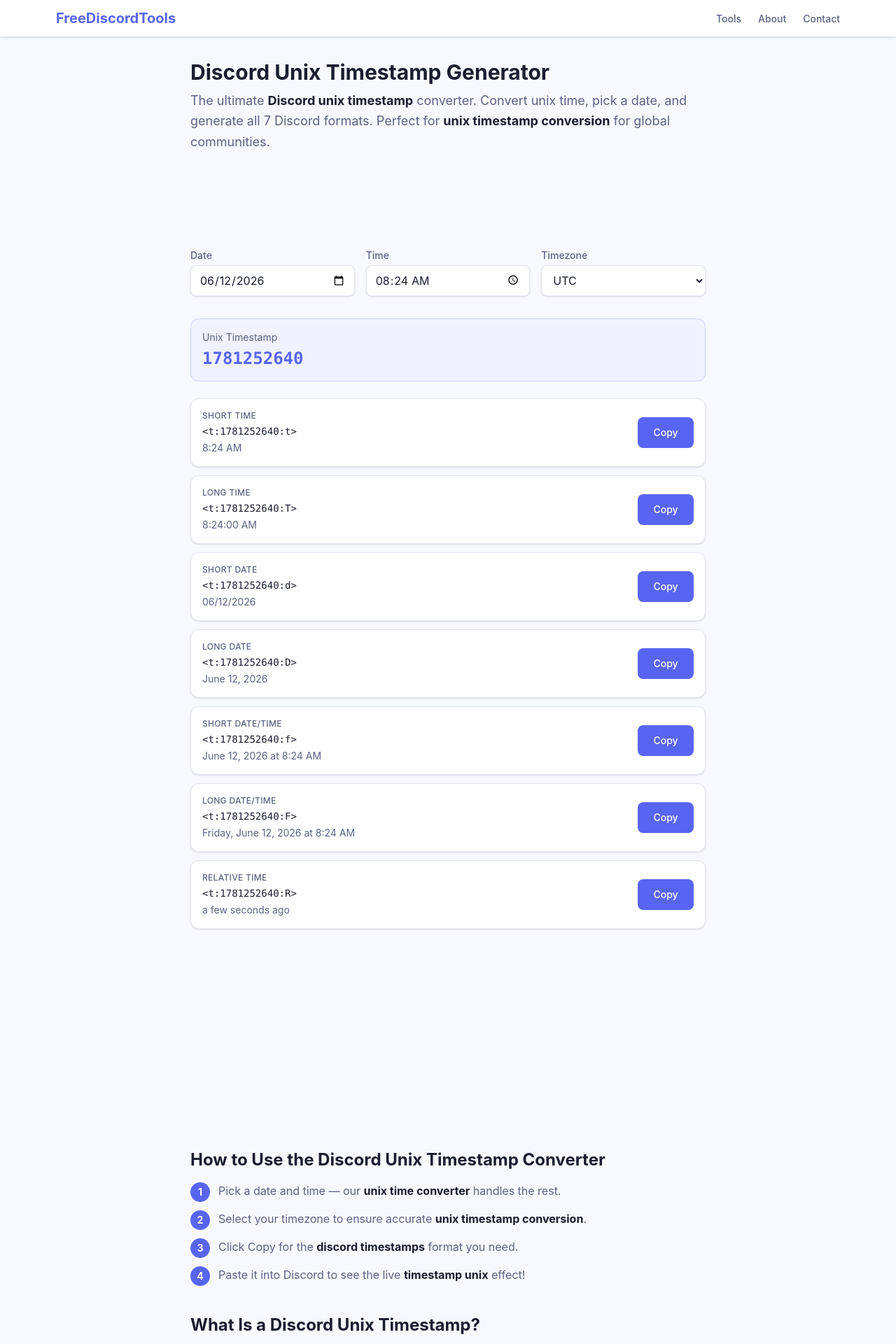
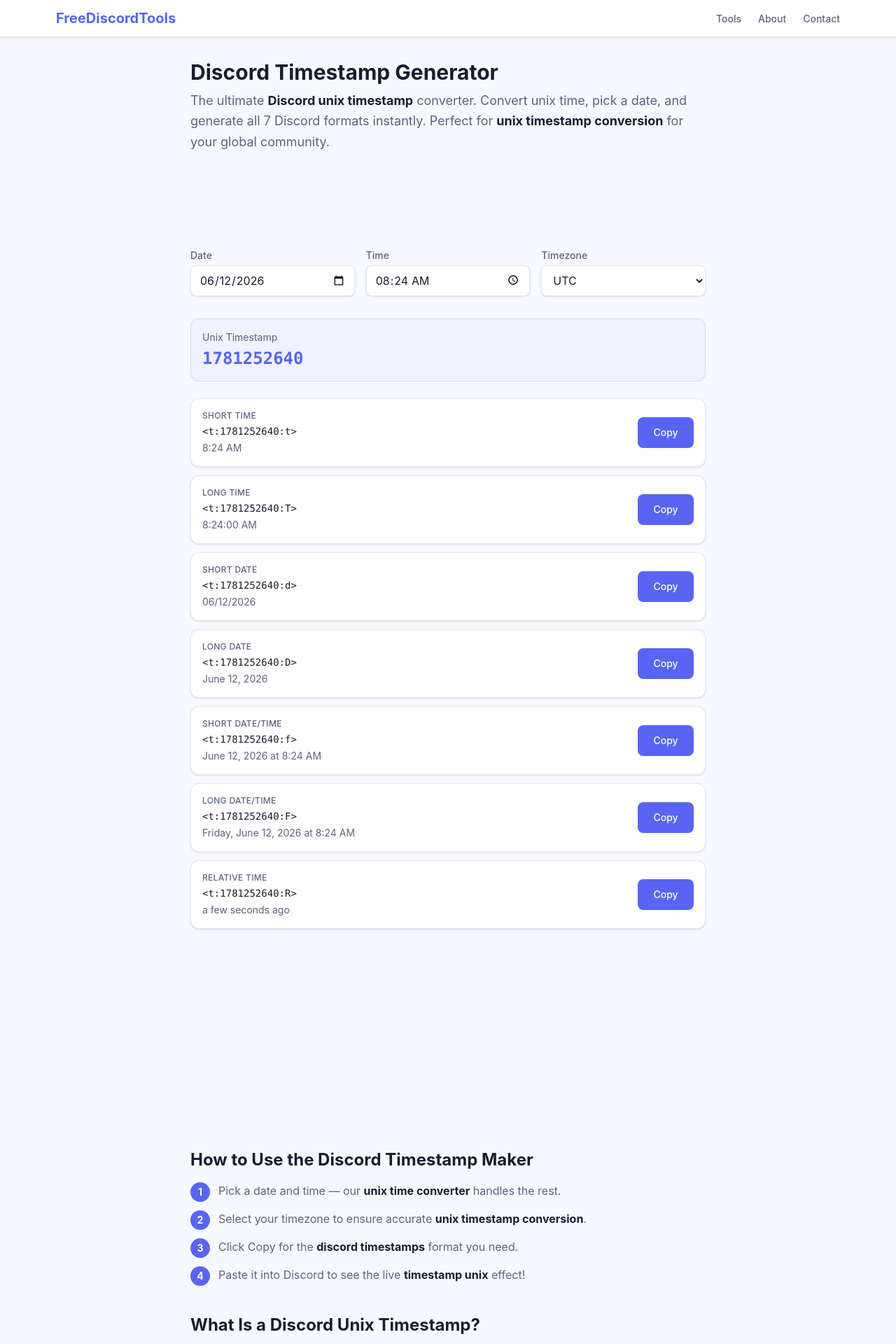
Before and after one commit to jassu-dev/freediscordtools, a Next.js app: page /tools/discord-timestamp-generator in a window 1280 px wide. Shown: the top 1920 px of the page at 70% size. Built offline with nearby package versions, Linux system fonts and the light colour scheme.

Commit message:
seo: revert title and balance unix timestamp keywords

```diff
--- a/src/app/tools/discord-timestamp-generator/page.tsx
+++ b/src/app/tools/discord-timestamp-generator/page.tsx
@@ -10,10 +10,11 @@
 
 // ─── Metadata ────────────────────────────────────────────────────────────────
 export const metadata: Metadata = {
-  title: 'Discord Unix Timestamp Generator – Convert Unix Time for Discord',
+  title: 'Discord Timestamp Generator – All 7 Formats',
   description:
-    'Free Discord Unix timestamp generator. Convert Unix time, pick a date, or use the Unix timestamp converter for Discord formats instantly. No sign-up required.',
+    'Free Discord timestamp generator and unix timestamp converter. Pick a date or use our unix time converter to generate all 7 Discord timestamp formats instantly.',
   keywords: [
+    'discord timestamp generator',
     'discord unix timestamp',
     'discord timestamp',
     'discord timestamps',
@@ -21,7 +22,6 @@
     'unix timestamp conversion',
     'unix timestamp converter',
     'unix time converter',
-    'discord timestamp generator',
     'discord timestamp converter',
     'discord timestamp maker',
     'discord timestamp format',
@@ -35,17 +35,17 @@
     },
   },
   openGraph: {
-    title: 'Discord Unix Timestamp Generator – Free & Instant',
+    title: 'Discord Timestamp Generator – All 7 Formats',
     description:
       'Convert any date and time into all 7 Discord timestamp formats using our Unix timestamp converter. No account needed.',
     url: `${seoConfig.baseUrl}/tools/discord-timestamp-generator/`,
     type: 'website',
     locale: 'en_US',
-    images: [{ url: seoConfig.defaultOgImage, width: 1200, height: 630, alt: 'Discord Unix Timestamp Generator' }],
+    images: [{ url: seoConfig.defaultOgImage, width: 1200, height: 630, alt: 'Discord Timestamp Generator' }],
   },
   twitter: {
     card: 'summary_large_image',
-    title: 'Discord Unix Timestamp Generator – Free & Instant',
+    title: 'Discord Timestamp Generator – All 7 Formats',
     description:
       'Convert Unix time into Discord timestamps. The fastest Discord Unix timestamp converter available online.',
     site: seoConfig.twitterHandle,
@@ -109,8 +109,8 @@
     <>
       <WebSiteSchema />
       <SoftwareAppSchema
-        name="Discord Unix Timestamp Generator"
-        description="Free Discord unix timestamp generator and unix time converter. Convert any date into Discord timestamps instantly. No account required."
+        name="Discord Timestamp Generator"
+        description="Free Discord timestamp generator and unix timestamp converter. Convert any date into Discord timestamps instantly. No account required."
         url={PAGE_URL}
         applicationCategory="UtilitiesApplication"
       />
@@ -118,7 +118,7 @@
         items={[
           { name: 'Home',  href: `${seoConfig.baseUrl}/` },
           { name: 'Tools', href: `${seoConfig.baseUrl}/tools/` },
-          { name: 'Discord Unix Timestamp Generator', href: PAGE_URL },
+          { name: 'Discord Timestamp Generator', href: PAGE_URL },
         ]}
       />
       <FaqSchema items={faqItems} />
@@ -128,10 +128,10 @@
         {/* ── H1 ── */}
         <header className="mb-6">
           <h1 className="text-3xl font-bold text-[#1a1d2e] mb-2">
-            Discord Unix Timestamp Generator
+            Discord Timestamp Generator
           </h1>
           <p className="text-lg text-[#5b6282] leading-relaxed">
-            The ultimate <strong className="text-[#1a1d2e]">Discord unix timestamp</strong> converter. Convert unix time, pick a date, and generate all 7 Discord formats. Perfect for <strong className="text-[#1a1d2e]">unix timestamp conversion</strong> for global communities.
+            The ultimate <strong className="text-[#1a1d2e]">Discord unix timestamp</strong> converter. Convert unix time, pick a date, and generate all 7 Discord formats instantly. Perfect for <strong className="text-[#1a1d2e]">unix timestamp conversion</strong> for your global community.
           </p>
         </header>
 
@@ -142,7 +142,7 @@
 
         {/* ── Tool ── */}
         <section aria-labelledby="tool-heading" className="mb-6">
-          <h2 id="tool-heading" className="sr-only">Discord Unix Timestamp Converter</h2>
+          <h2 id="tool-heading" className="sr-only">Discord Timestamp Maker</h2>
           <TimestampGenerator />
         </section>
 
@@ -154,7 +154,7 @@
         {/* ── How to use ── */}
         <section aria-labelledby="how-to-heading" className="mb-10">
           <h2 id="how-to-heading" className="text-2xl font-bold text-[#1a1d2e] mb-4">
-            How to Use the Discord Unix Timestamp Converter
+            How to Use the Discord Timestamp Maker
           </h2>
           <ol className="space-y-3 text-[#5b6282] text-base">
             <li className="flex gap-3">
```
